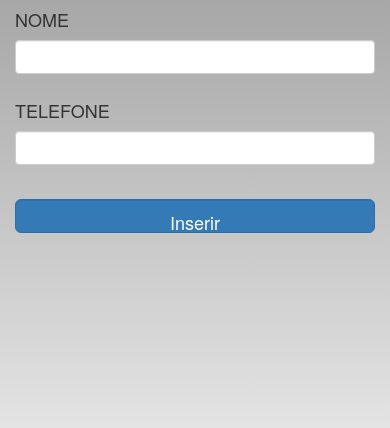
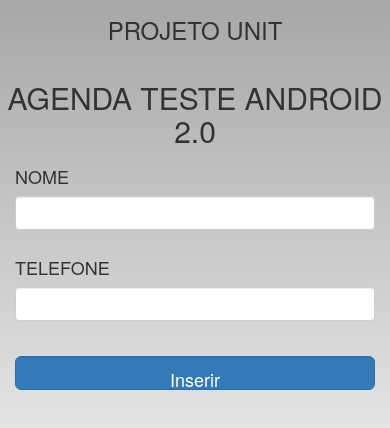
Before and after one commit to KevinQuintella/ProjetoTesteUNIT, a plain HTML site: page www/index.html in a window 390 px wide. Drawn offline with Linux system fonts and the light colour scheme; some packages are replaced by stand-ins of ours.

Commit message:
Versão 2.0
Commit teste, para disciplina de gerência de configuração.

```diff
--- a/www/index.html
+++ b/www/index.html
@@ -12,6 +12,7 @@
     <title>Hello World</title>
 </head>
 <body>
+
     <script type="text/javascript" src="cordova.js"></script>
     <script type="text/javascript" src="js/jquery-1.12.4.min.js"></script>
     <script type="text/javascript" src="js/index.js"></script>
@@ -136,6 +137,12 @@
 
 
     </script>
+    <br>
+
+    <center><h1>PROJETO UNIT</h1></center>
+    <br>
+    <center><h2>Agenda teste Android 2.0</h2></center>
+
     <input type="hidden" id="agenda_id_delete">
     <input type="hidden" id="agenda_id_update">
     <div class="container" id="tela_padrao">
```
